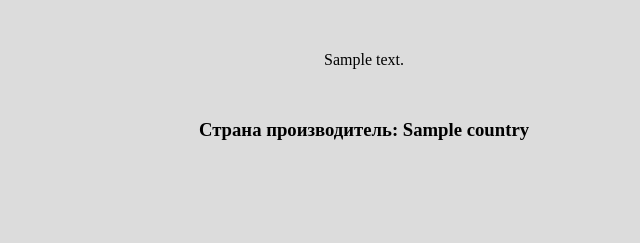
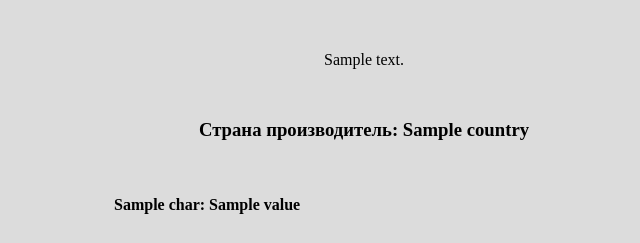
Before and after one commit to DaCheb1/Project, a Django app: template templates/catalog_detail.html in a window 1280 px wide. Shown: the part 897-1140 px from the top of the page, without its empty margins (276-916 px from the left). Before the commit the page ends 1037 px from the top, so only its background shows below. Run offline with Django 5.2, Linux system fonts and the light colour scheme; the template is opened without the code that fills it: most values are stand-ins (such as "Sample title", 1, 10 or a date in 2020); grey boxes marked "Sample" are stand-in pictures; data that the repository does not hold is empty.

Commit message:
Мы сделали характеристики товара

```diff
--- a/electronik/settings.py
+++ b/electronik/settings.py
@@ -39,6 +39,7 @@ INSTALLED_APPS = [
     'django.contrib.staticfiles',
     'main',
     'products',
+    'django_json_widget',
 ]
 
 MIDDLEWARE = [
--- a/products/admin.py
+++ b/products/admin.py
@@ -1,12 +1,14 @@
 from django.contrib import admin
 from products.models import Category, Product, Manufacturer
-
+from django.db.models import JSONField
+from django_json_widget.widgets import JSONEditorWidget
 admin.site.register(Category)
 admin.site.register(Manufacturer)
 
 @admin.register(Product)
 class ProductAdmin (admin.ModelAdmin):
     list_display = ['title', 'created_at', 'category__title', 'manufacturer__title']
+    formfield_overrides = {JSONField: {'widget': JSONEditorWidget }}
 
     def category__title(self, obj):
         return obj.category.title
--- a/requirements.txt
+++ b/requirements.txt
@@ -1,5 +1,6 @@
 asgiref==3.8.1
 Django==5.2.3
+django-json-widget==2.0.1
 pillow==11.2.1
 sqlparse==0.5.3
 tzdata==2025.2
--- a/static/base.css
+++ b/static/base.css
@@ -65,3 +65,16 @@ article{
 .title_product{
     text-align: center;
 }
+
+.Charsblock{
+    display: flex;
+    flex-wrap: wrap;
+    width: 500px;
+
+}
+
+.Charsblock h4{
+    width: 250px;
+
+
+}
--- a/templates/catalog_detail.html
+++ b/templates/catalog_detail.html
@@ -1,5 +1,4 @@
 {% extends 'base.html' %}
-
 {% block content %}
     <h1 class="title_product">
         {{ product.title }}
@@ -22,7 +21,13 @@
         <h3>
             Страна производитель: {{ product.country }}
         </h3>
-
+        <div class = "Charsblock">
+            {% for label, value in product.chars.items %}
+            <h4>
+                {{ label }}: {{ value }}
+            </h4>
+            {% endfor %}
+        </div>
     </div>
 
 {% endblock %}
```
